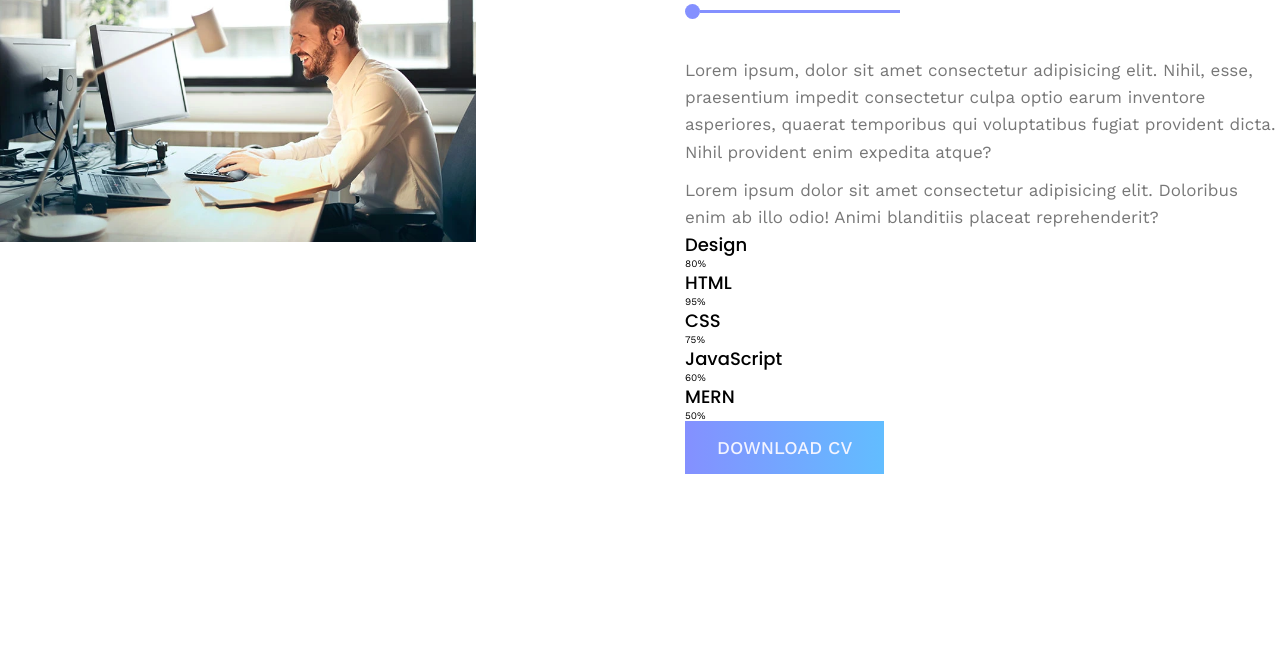
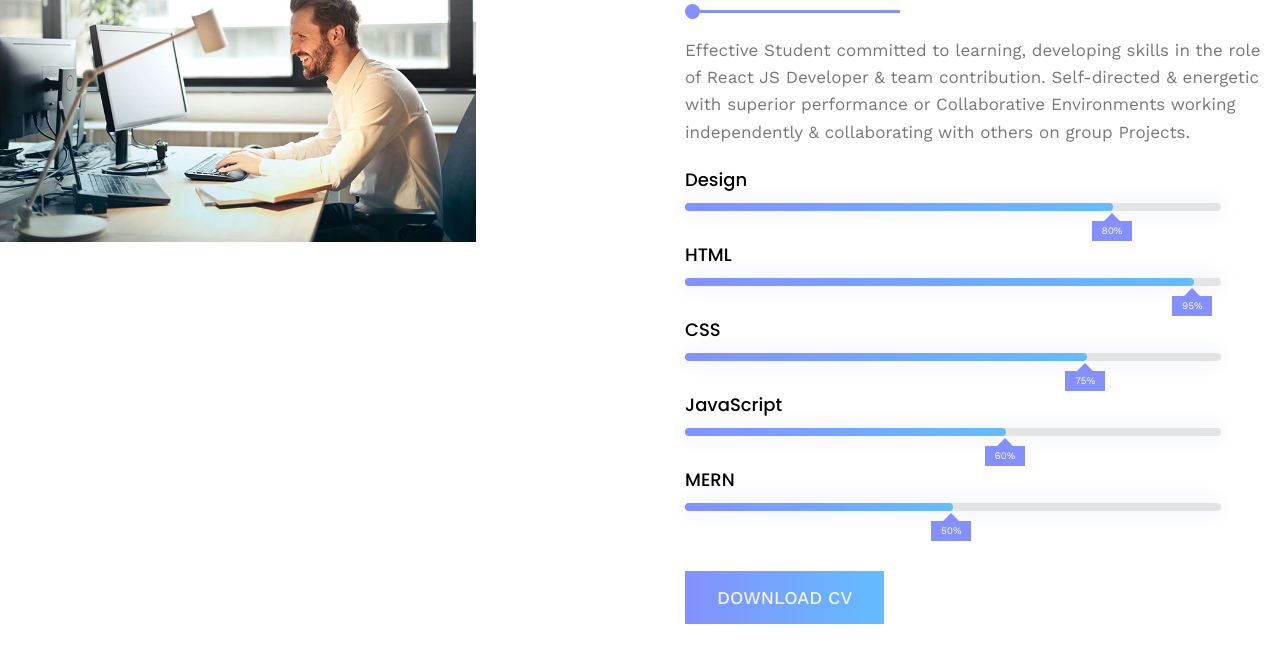
Before and after one commit to jenilvora0408/My-Portfolio, a plain HTML site: page index.html in a window 1280 px wide. Shown: the part 744-1406 px from the top of the page. Before the commit the page ends 1308 px from the top, so only its background shows below. Drawn offline with nearby package versions, Linux system fonts and the light colour scheme.

Commit message:
Finished styling about section

```diff
--- a/css/style.css
+++ b/css/style.css
@@ -13,6 +13,7 @@
 /* Tint & shade generator - website */
 /* 1rem = 10px */
 /* Prefixes like -webkit, -moz, -o are used to support the property in all browsers */
+/* While using flex property, instead of using margin bottom, use the gap property */
 
 /* ------------------------------
           CSS Variables
@@ -166,7 +167,7 @@ li{
 .common-heading{
   font-size: 4.8rem;
   font-weight: 600;
-  margin-bottom: 6rem;
+  margin-bottom: 4rem;
   text-transform: capitalize;
   position: relative;
 }
@@ -249,4 +250,98 @@ li{
 .bio-image img{
   width: 80%;
   box-shadow: -2rem -2rem 0 0 var(--helper);
+  display: inline-block;
 }
+
+.bio-data-stats{
+  display: flex;
+  padding: 2rem 0;
+  flex-direction: column;
+  gap: 3rem;
+}
+
+.bio-stats h3{
+  margin-bottom: 1rem;
+}
+
+.bio-progress-bar{
+  width: 90%;
+  height: 0.8rem;
+  background-color: var(--para-tint);
+  border-radius: 10rem;
+  box-shadow: var(--shadow);
+  position: relative;
+}
+
+.bio-progress-bar::before{
+  content: "";
+  position: absolute;
+  top: 0;
+  left: 0;
+  width: 80%;
+  height: inherit;
+  background: var(--gradientSupport);
+  border-radius: 10rem;
+}
+
+.bio-progress-2::before{
+  width: 95%;
+}
+.bio-progress-3::before{
+  width: 75%;
+}
+.bio-progress-4::before{
+  width: 60%;
+}
+.bio-progress-5::before{
+  width: 50%;
+}
+
+.bio-progress-bar span{
+  position: absolute;
+  top: 1.8rem;
+  width: 4rem;
+  height: 2rem;
+  background-color: var(--helper);
+  color: var(--white);
+  display: flex;
+  justify-content: center;
+  align-items: center;
+  border: none;
+  outline: 0;
+}
+
+.bio-progress-bar span{
+  left: 76%;
+}
+
+.bio-progress-2 span{
+  left: 91%;
+}
+.bio-progress-3 span{
+  left: 71%;
+}
+.bio-progress-4 span{
+  left: 56%;
+}
+.bio-progress-5 span{
+  left: 46%;
+}
+
+/* To create a Caret */
+
+.bio-progress-bar span::after{
+  content: "";
+  position: absolute;
+  top: 0;
+  left: 0;
+  border: 0.8rem solid var(--helper);
+  border-color: transparent;
+  border-bottom-color: var(--helper);
+  top: -1.6rem;
+  left: 1.2rem;
+}
+
+.bio-data-btn{
+  margin-top: 4rem;
+}
--- a/index.html
+++ b/index.html
@@ -66,59 +66,46 @@
         <div class="bio-data">
           <h2 class="common-heading">My Bio-Data</h2>
           <p>
-            Lorem ipsum, dolor sit amet consectetur adipisicing elit. Nihil,
-            esse, praesentium impedit consectetur culpa optio earum inventore
-            asperiores, quaerat temporibus qui voluptatibus fugiat provident
-            dicta. Nihil provident enim expedita atque?
-          </p>
-          <br />
-          <p>
-            Lorem ipsum dolor sit amet consectetur adipisicing elit. Doloribus
-            enim ab illo odio! Animi blanditiis placeat reprehenderit?
+            Effective Student committed to learning, developing skills in the role of React JS Developer & team contribution. Self-directed & energetic with superior performance or Collaborative Environments working independently & collaborating with others on group Projects.
           </p>
           <div class="bio-data-stats">
             <div class="bio-stats">
               <h3>Design</h3>
-              <div class="bio-progress-bar bio-progrss-1">
+              <div class="bio-progress-bar">
                 <span>80%</span>
               </div>
             </div>
-          </div>
-          <div class="bio-data-stats">
+
             <div class="bio-stats">
               <h3>HTML</h3>
-              <div class="bio-progress-bar bio-progrss-2">
+              <div class="bio-progress-bar bio-progress-2">
                 <span>95%</span>
               </div>
             </div>
-          </div>
-          <div class="bio-data-stats">
-            <div class="bio-stats">
+
+           <div class="bio-stats">
               <h3>CSS</h3>
-              <div class="bio-progress-bar bio-progrss-3">
+              <div class="bio-progress-bar bio-progress-3">
                 <span>75%</span>
               </div>
             </div>
-          </div>
-          <div class="bio-data-stats">
+
             <div class="bio-stats">
               <h3>JavaScript</h3>
-              <div class="bio-progress-bar bio-progrss-4">
+              <div class="bio-progress-bar bio-progress-4">
                 <span>60%</span>
               </div>
             </div>
-          </div>
-          <div class="bio-data-stats">
+
             <div class="bio-stats">
               <h3>MERN</h3>
-              <div class="bio-progress-bar bio-progrss-5">
+              <div class="bio-progress-bar bio-progress-5">
                 <span>50%</span>
               </div>
             </div>
-            <div class="bio-data-btn">
-              <a href="#" class="btn">Download CV</a>
-            </div>
-          </div>
+        </div>
+        <div class="bio-data-btn">
+          <a href="#" class="btn">Download CV</a>
         </div>
       </div>
     </section>
```
